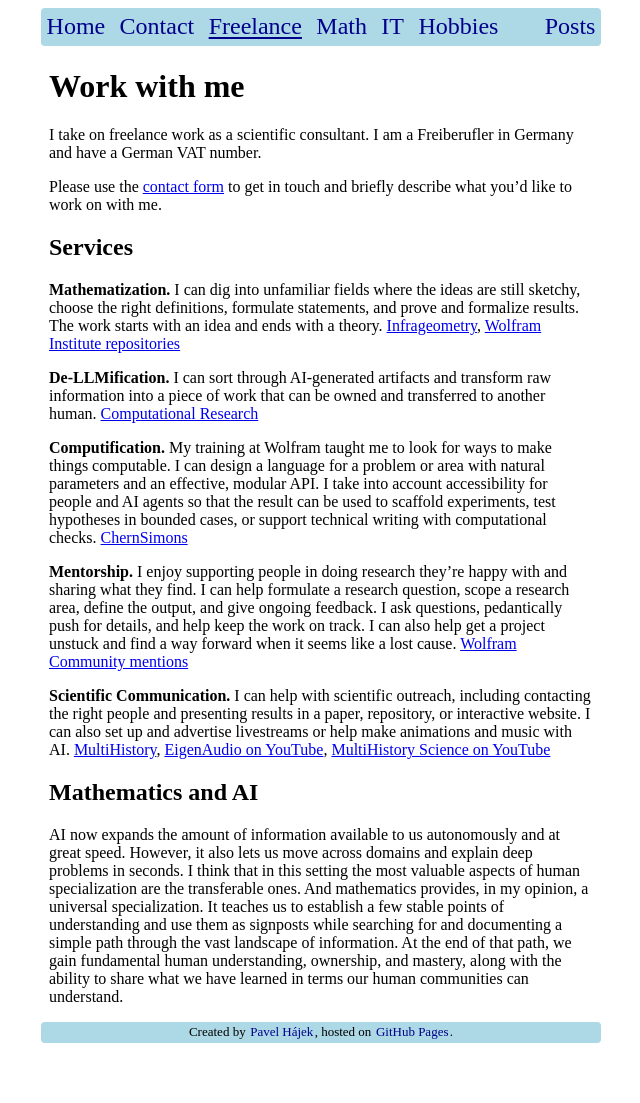
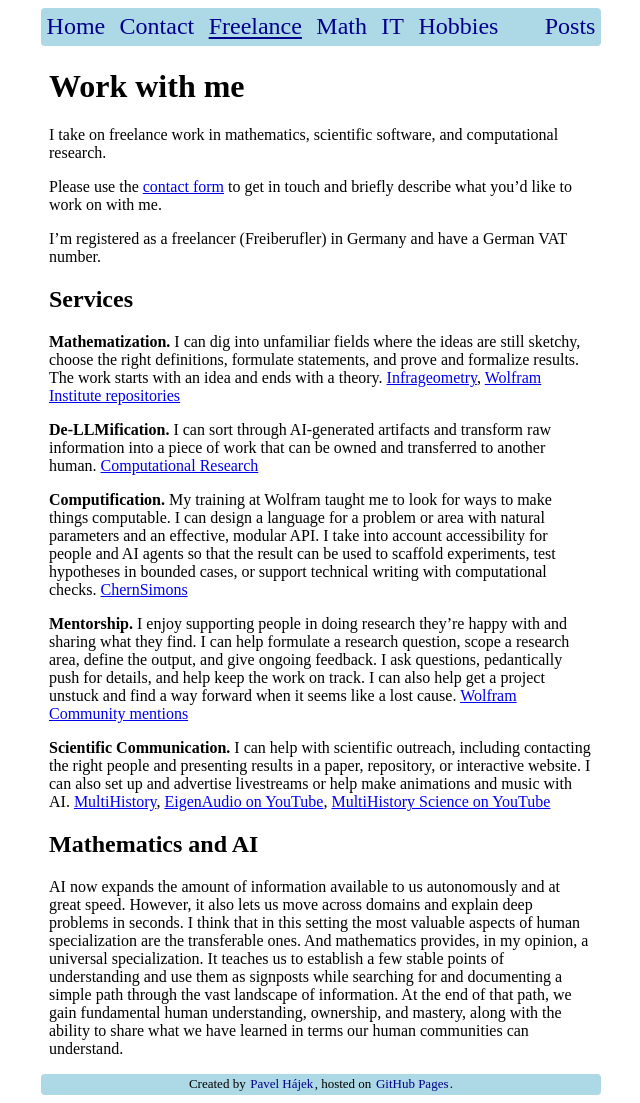
Before and after one commit to p135246/p135246.github.io, a Jekyll site: the page built from WorkWithMe.md, in a window 1280 px wide. Shown: the whole page, without its empty margins (319-959 px from the left). Built offline with Jekyll 4.4.1, drawn with Linux system fonts in a browser that asks for light colours; before the commit the page ends 1051 px from its top, so only the background shows below that.

Commit message:
Clarify the Work with me opening

```diff
--- a/WorkWithMe.md
+++ b/WorkWithMe.md
@@ -7,10 +7,11 @@ nav-name:   work
 
 # Work with me
 
-I take on freelance work as a scientific consultant.
-I am a Freiberufler in Germany and have a German VAT number.
+I take on freelance work in mathematics, scientific software, and computational research.
 
 Please use the [contact form][contact] to get in touch and briefly describe what you’d like to work on with me.
+
+I’m registered as a freelancer (Freiberufler) in Germany and have a German VAT number.
 
 ## Services
 
```
